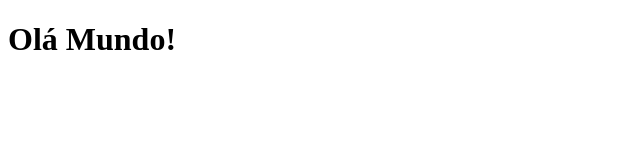
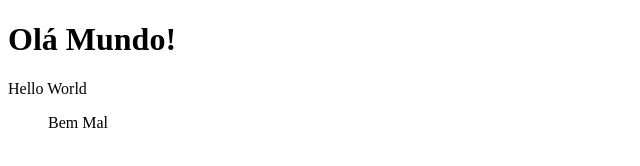
Before and after one commit to claytonbentes/ocean-git, a plain HTML site: page index.html in a window 1280 px wide. Shown: the whole page, without its empty margins (0-640 px from the left). Drawn offline with Linux system fonts and the light colour scheme.

Commit message:
Altera pagina principal
Adiciona mensagens na pagina principal

```diff
--- a/index.html
+++ b/index.html
@@ -2,9 +2,14 @@
 <html lang="en">
 <head>
     <meta charset="UTF-8">
-    <title>Meu Site</title>
+    <title>Meu Sitee</title>
 </head>
 <body>
     <h1>Olá Mundo!</h1>
+    <p>Hello World</p>
+    <ul>
+        <il> Bem </il>
+        <il> Mal </il>
+    </ul>
 </body>
 </html>
```
